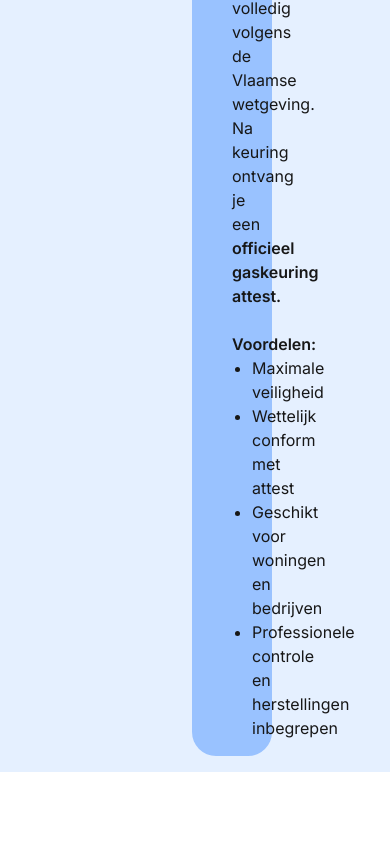
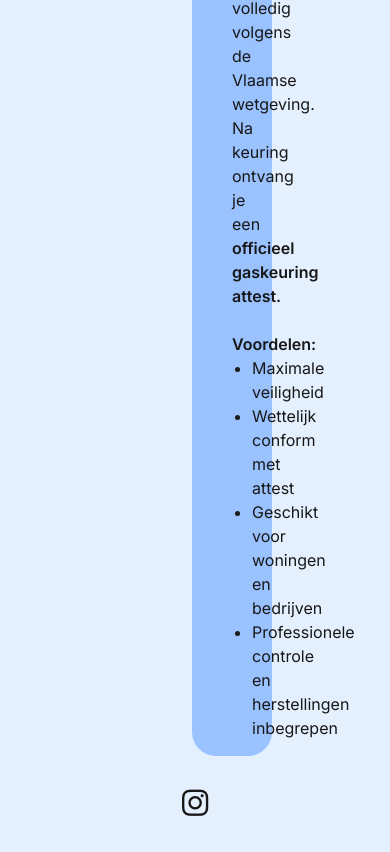
Before and after one commit to climaheat/mustafa-app, a SvelteKit app: page /services in a window 390 px wide. Shown: the part 9884-10736 px from the top of the page. Before the commit the page ends 10656 px from the top, so only its background shows below. Built offline with nearby package versions, Linux system fonts and the light colour scheme; what tailwind-animate would draw is missing.

Commit message:
some more changes

```diff
--- a/src/app.html
+++ b/src/app.html
@@ -3,6 +3,8 @@
 	<head>
 		<meta charset="utf-8" />
 		<meta name="viewport" content="width=device-width, initial-scale=1" />
+		<link rel="stylesheet" href="https://cdnjs.cloudflare.com/ajax/libs/font-awesome/6.5.1/css/all.min.css">
+
 		%sveltekit.head%
 	</head>
 	<body data-sveltekit-preload-data="hover">
--- a/src/routes/+layout.svelte
+++ b/src/routes/+layout.svelte
@@ -18,4 +18,10 @@
 	/>
 
 	{@render children()}
+
+	<div class="flex py-8">
+		<a href="https://instagram.com/" target="_blank" rel="noopener noreferrer" class="mx-auto">
+			<i class="fab fa-instagram text-3xl"></i>
+		</a>
+	</div>
 </div>
--- a/src/routes/contact/+page.svelte
+++ b/src/routes/contact/+page.svelte
@@ -12,7 +12,7 @@
 
 
 
-<div class="grid grid-cols-2 gap-x-2 gap-y-16 px-12 md:px-48 pt-10 pb-16">
+<div class="grid grid-cols-2 gap-x-2 gap-y-16 px-12 md:px-48 pt-10">
 	<form method="POST" class="rounded-2xl bg-digital-blue-200 p-4" name="contact" data-netlify="true">
 		<fieldset>
 			<legend class="pb-8 text-lg font-bold italic">Stuur een Bericht!</legend>
--- a/src/routes/services/+page.svelte
+++ b/src/routes/services/+page.svelte
@@ -82,7 +82,7 @@
         />
     </div>
 
-    <div id="service-gasleiding" class="grid grid-cols-1 py-4">
+    <div id="service-gasleiding" class="grid grid-cols-1 pt-4">
         <Service src={gasleidingImage}
          title="Gasleidingen"
          subtitle="Controle, Vernieuwing & Keuring met Attest"
```
